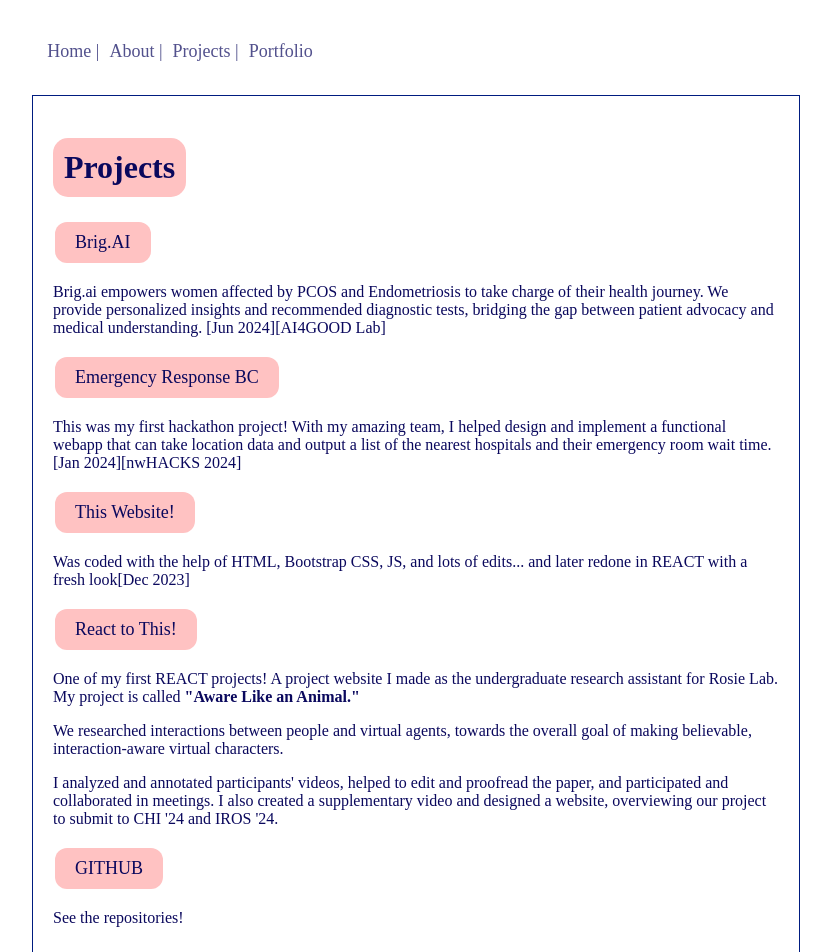
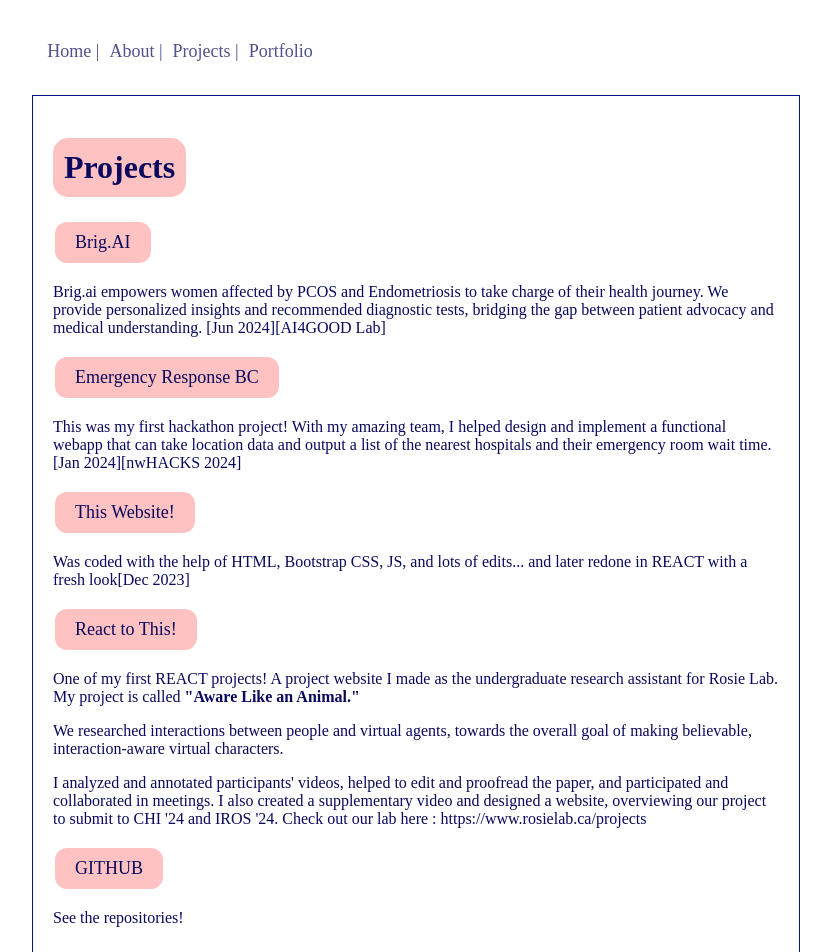
Before and after one commit to laurenyip/web2, a React (Create React App) app: page /projects in a window 1280 px wide. Shown: the top 952 px of the page, without its empty margins (224-1055 px from the left). Built offline with nearby package versions, Linux system fonts and the light colour scheme; a web font is replaced by a local one.

Commit message:
updatinglink

```diff
--- a/src/pages/Projects.js
+++ b/src/pages/Projects.js
@@ -95,7 +95,7 @@
               proofread the paper, and participated and collaborated in
               meetings. I also created a supplementary video and designed a
               website, overviewing our project to submit to CHI '24 and IROS
-              '24.
+              '24. Check out our lab here : https://www.rosielab.ca/projects
             </p>
           </div>
         </div>
```
